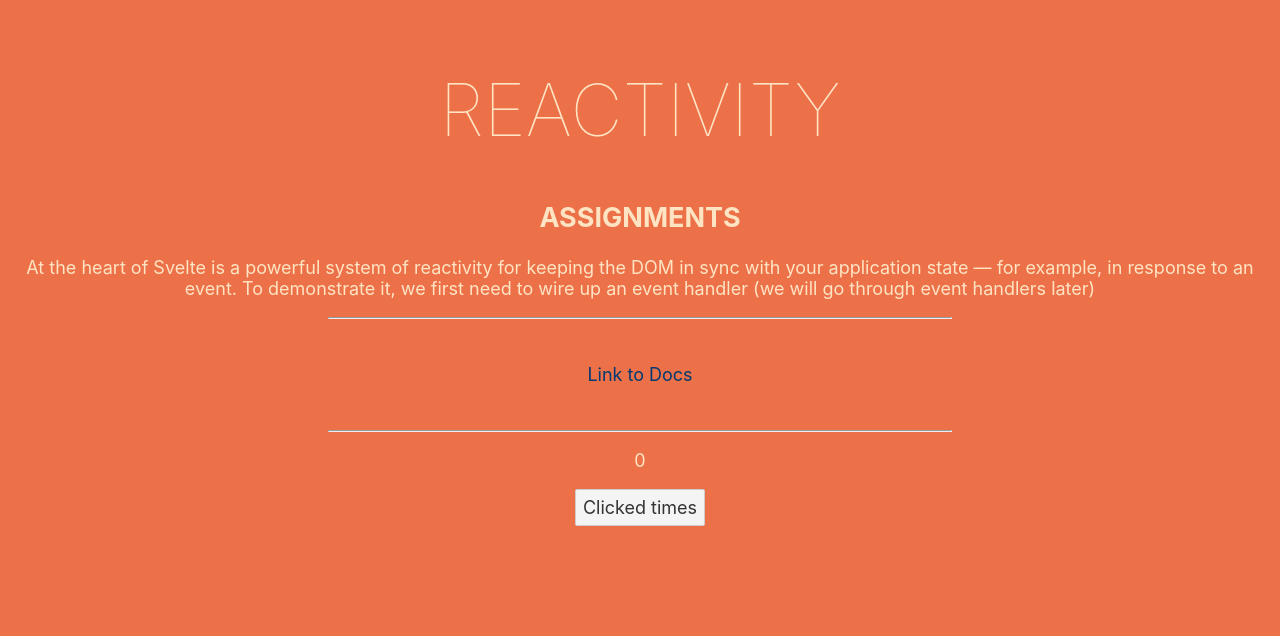
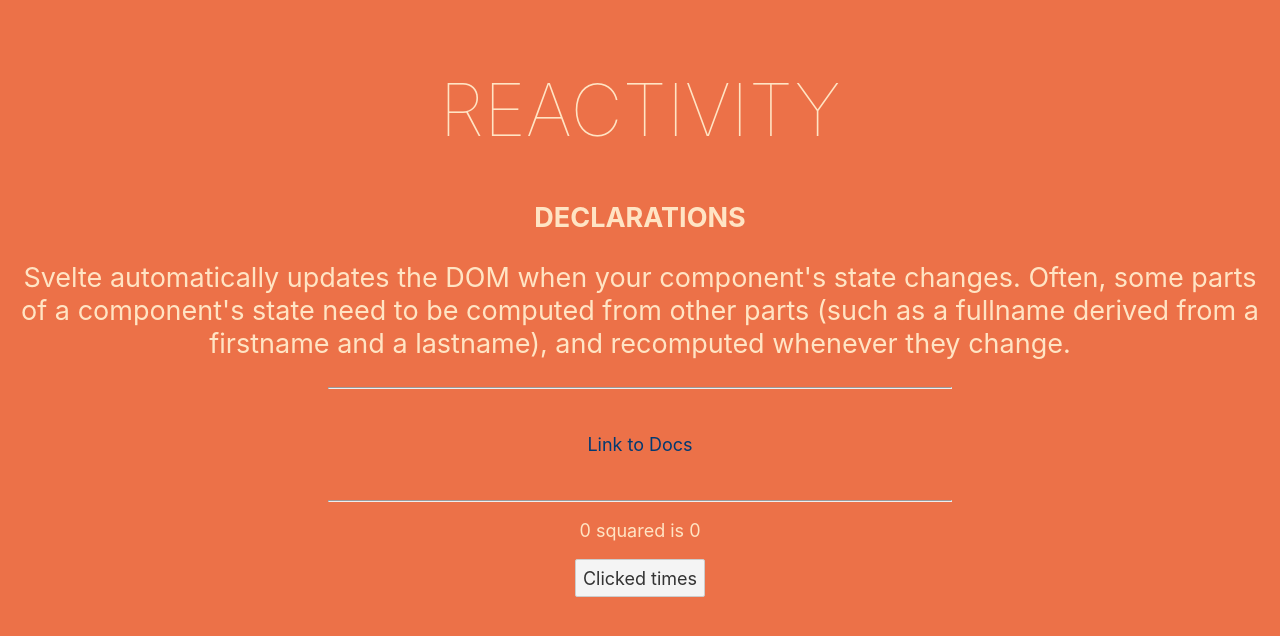
Before and after one commit to GillyRabutTsurwa/svelte-with-docs, a Svelte app: page / in a window 1280 px wide. Shown: the top 636 px of the page. Built offline with nearby package versions, Linux system fonts and the light colour scheme.

Commit message:
(Reactive) Declarations

```diff
--- a/src/App.svelte
+++ b/src/App.svelte
@@ -1,8 +1,8 @@
 <script>
   let title = "Reactivity";
-  let subtitle = "Assignments";
+  let subtitle = "Declarations";
 
-  const topicPrependText = "reactive-assignments";
+  const topicPrependText = "reactive-declarations";
   const currentTutoLink = `https://svelte.dev/tutorial/${topicPrependText}`;
 
   let count = 0;
@@ -10,6 +10,19 @@
   function incrementCount() {
     count += 1;
   }
+
+  /** NEW
+   * this is the equivalent to computed properties in Vue (at least how they work)
+   * the main difference is the minimal syntaxe. observe:
+   */
+
+  $: squared = Math.pow(count, 2);
+
+  /**
+   * so as you can see, the value of square gets updated, even though it has nothing to do with the incrementCount()
+   * this is because incrementCount() changes the value of count, which squared is dependent on
+   * to recap, everytime count gets updated, squared does as well
+   */
 </script>
 
 <main>
@@ -17,8 +30,8 @@
     <h1 class="docs__title">{title}</h1>
     <h2 class="docs__subtitle">{subtitle}</h2>
     <p class="docs__text">
-      At the heart of Svelte is a powerful system of reactivity for keeping the DOM in sync with your application state — for example, in response to
-      an event. To demonstrate it, we first need to wire up an event handler (we will go through event handlers later)
+      Svelte automatically updates the DOM when your component's state changes. Often, some parts of a component's state need to be computed from
+      other parts (such as a fullname derived from a firstname and a lastname), and recomputed whenever they change.
     </p>
   </div>
   <hr />
@@ -27,7 +40,7 @@
   </div>
   <hr />
   <div class="code">
-    <p>{count}</p>
+    <p>{count} squared is {squared}</p>
     <button on:click={incrementCount}>Clicked {count === 1 ? "time" : "times"}</button>
   </div>
 </main>
@@ -52,6 +65,10 @@
     font-size: 4em;
     font-weight: 100;
   }
+
+  .docs__text {
+    font-size: 1.5em;
+  }
   @media (min-width: 640px) {
     main {
       max-width: none;
@@ -69,4 +86,8 @@
   p {
     color: bisque;
   }
+
+  button {
+    cursor: pointer;
+  }
 </style>
```
Also changed, not shown: 1 other file (tests, documents, lock files or other folders).
